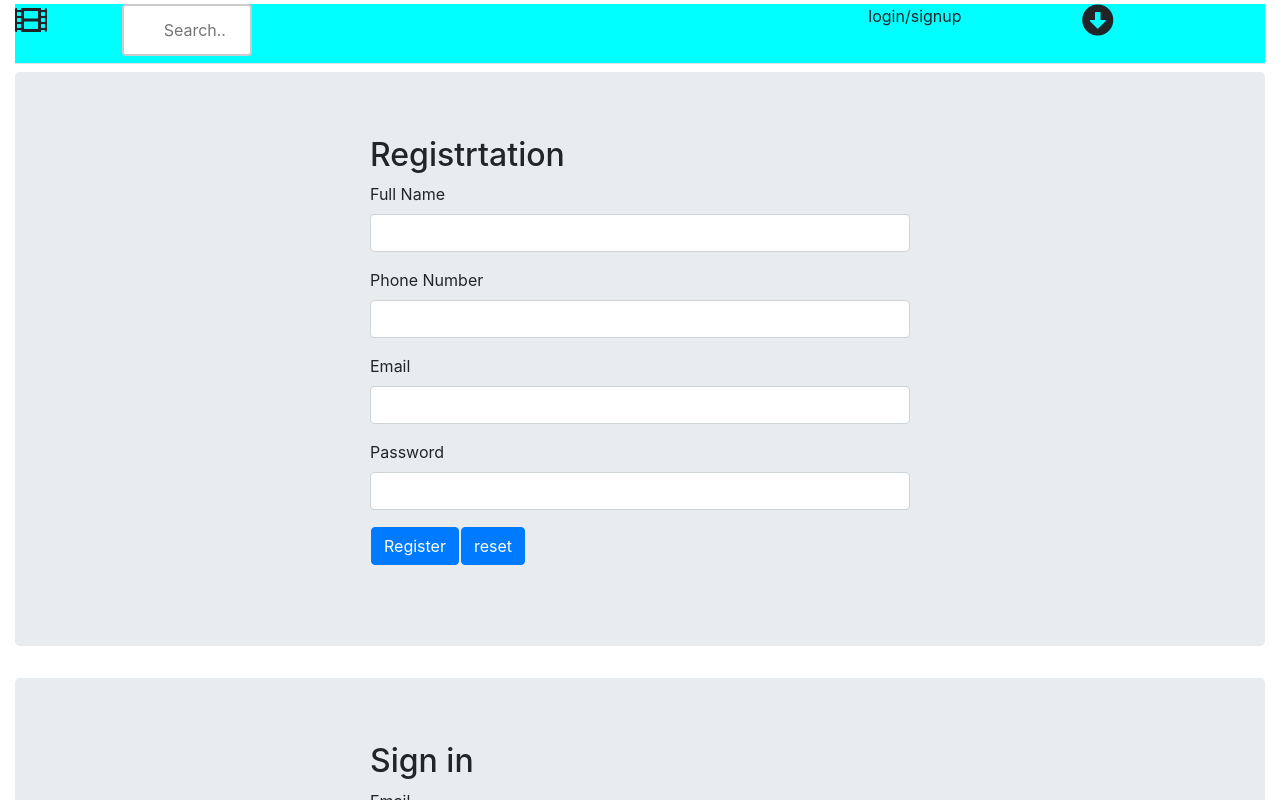
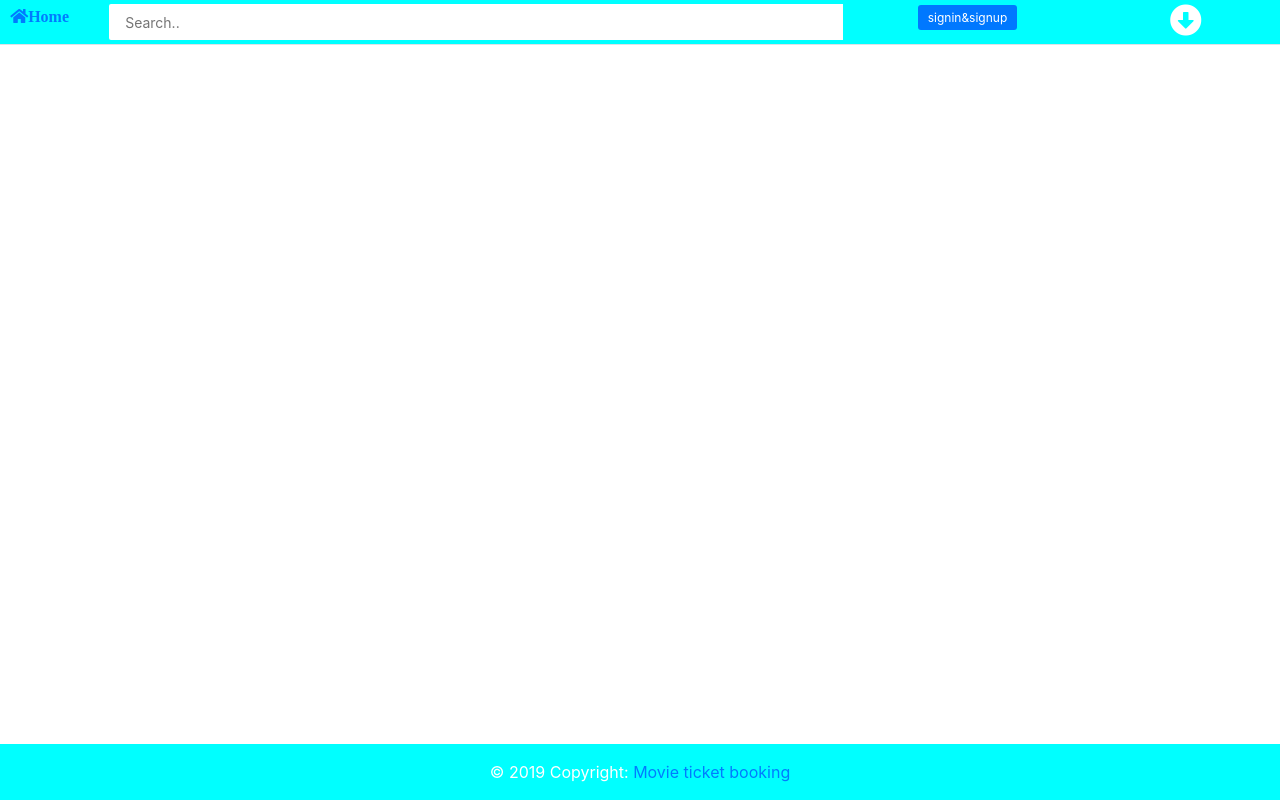
Before and after one commit to saikumarpuli/Angular_Projects, an Angular app in the folder Myapp/: page /home in a window 1280 px wide. Shown: the top 800 px of the page. Built offline with nearby package versions, Linux system fonts and the light colour scheme.

Commit message:
Movie ticket Booking

```diff
--- a/Myapp/src/app/homepage/homepage.component.css
+++ b/Myapp/src/app/homepage/homepage.component.css
@@ -16,15 +16,41 @@
   -webkit-transition: width 0.4s ease-in-out;
   transition: width 0.4s ease-in-out;
   }
-#search:focus {
+#search {
+  padding: 0 16px;
+  border-radius: 2px 0 0 2px;
+  border: 0;
+  outline: 0 none;
+  font-size: 14px;
+  height: 36px;
   width: 100%;
 }
+
 #navigation{
   background-color: aqua;
-
- }
+  background-color: aqua;
+  position: fixed;
+  left: 0;
+  top: 0;
+  width: 100%;
+  color: white;
+  text-align: center;
+}
 
 #footer{
   background-color: aqua;
-
+   position: fixed;
+   left: 0;
+   bottom: 0;
+   width: 100%;
+   color: white;
+   text-align: center;
+ }
+#signin{
+  background: #0078ff;
+  padding: 5px 10px;
+  border-radius: 3px;
+  font-size: 12px;
+  color: #fff;
+  vertical-align: center;
 }
--- a/Myapp/src/app/homepage/homepage.component.html
+++ b/Myapp/src/app/homepage/homepage.component.html
@@ -1,16 +1,21 @@
+<!----Header part started-->
 <div class="container-fluid">
   <header class="page-footer font-small blue" id="navigation">
 
-  <div class="pb-1 mt-1 mb-2 border-bottom" >
+  <div class="pb-1 mt-1 mb-0 border-bottom" >
     <div class="row">
       <div class="col-sm-1" >
-        <i class="fas fa-film fa-2x" id="movieicon" ></i>
-      </div>
+        <nav>
+          <a routerLink="/home" routerLinkActive="active" class="fa fa-home" aria-hidden="true" id="home">Home</a>
+        </nav>
+        </div>
       <div class="col-sm-7">
         <input type="text" placeholder="Search.." id="search">
       </div>
       <div class="col-sm-2">
-      <p (click)="login()">login/signup</p>
+        <nav>
+           <a routerLink="/login" routerLinkActive="active" id="signin">signin&signup</a>
+         </nav>
       </div>
       <div class="col-sm-2">
         <i class="fas fa-arrow-alt-circle-down fa-2x"></i>
@@ -18,9 +23,11 @@
     </div>
   </div>
   </header>
-  <app-signup></app-signup>
-  <app-login></app-login>
   <div>
+    <!-- Header part End -->
+
+
+
     <footer class="page-footer font-small blue" id="footer">
        <div class="footer-copyright text-center py-3">© 2019 Copyright:
         <a href="/"> Movie ticket booking</a>
--- a/Myapp/src/app/login/login.component.html
+++ b/Myapp/src/app/login/login.component.html
@@ -10,21 +10,28 @@
             <input type="text" formControlName="email" class="form-control" [ngClass]="{ 'is-invalid': submitted && f.email.errors }" />
             <div *ngIf="submitted && f.email.errors" class="invalid-feedback">
               <div *ngIf="f.email.errors.required">Email is required</div>
-              <div *ngIf="f.email.errors.pattern">Email must be a valid email address</div>
+              <div *ngIf="f.email.errors.pattern"><p>Email must be a valid email address</p></div>
             </div>
           </div>
           <div class="form-group">
             <label>Password</label>
             <input type="password" formControlName="password" class="form-control" [ngClass]="{ 'is-invalid': submitted && f.password.errors }" />
             <div *ngIf="submitted && f.password.errors" class="invalid-feedback">
-              <div *ngIf="f.password.errors.required">Password is required</div>
-              <div *ngIf="f.password.errors.minlength">Password must be at least 6 characters</div>
+              <div *ngIf="f.password.errors.required"><p>Password is required</p></div>
+              <div *ngIf="f.password.errors.minlength"><p>Password must be at least 6 characters</p></div>
             </div>
           </div>
           <div class="form-group">
-           <tr> <td><button [disabled]="loading" class="btn btn-primary">Register</button></td>
+           <tr> <td><button [disabled]="loading" class="btn btn-primary">Sign in</button></td>
             <td><button type="reset" class="btn btn-primary">reset</button></td>
            </tr>
+          </div>
+
+          <div class="form-group">
+          <nav>
+            <p>New to Ticket Booking? Create an account</p>
+            <a routerLink="/signup" routerLinkActive="active" class="btn btn-primary">Register</a>
+          </nav>
           </div>
         </form>
       </div>
--- a/Myapp/src/app/signup/signup.component.html
+++ b/Myapp/src/app/signup/signup.component.html
@@ -8,8 +8,8 @@
             <label>Full Name</label>
             <input type="text" formControlName="fullName" class="form-control" [ngClass]="{ 'is-invalid': submitted && f.fullName.errors }" />
             <div *ngIf="submitted && f.fullName.errors" class="invalid-feedback">
-              <div *ngIf="f.fullName.errors.required">fullName is required</div>
-              <div *ngIf="f.fullName.errors.minlength">fullName must be at least 6 characters</div>
+              <div *ngIf="f.fullName.errors.required"><p>fullName is required</p></div>
+              <div *ngIf="f.fullName.errors.minlength"><p>fullName must be at least 6 characters</p></div>
             </div>
           </div>
           <div class="form-group">
@@ -17,8 +17,8 @@
             <input type="text" formControlName="phoneNo" class="form-control" [ngClass]="{ 'is-invalid': submitted && f.phoneNo.errors }" />
             <div *ngIf="submitted && f.phoneNo.errors" class="invalid-feedback">
               <div *ngIf="f.phoneNo.errors.required">phoneNo is required</div>
-              <div *ngIf="f.phoneNo.errors.pattern">phoneNo must be start with 7 or 8 or 9 and 10 digits</div>
-              <div *ngIf="f.phoneNo.errors.maxlength">Password must 10 digits</div>
+              <div *ngIf="f.phoneNo.errors.pattern"><p>phoneNo must be start with 7 or 8 or 9 and 10 digits</p></div>
+              <div *ngIf="f.phoneNo.errors.maxlength"><p>Phone number must 10 digits</p></div>
 
             </div>
           </div>
@@ -26,16 +26,16 @@
             <label>Email</label>
             <input type="text" formControlName="email" class="form-control" [ngClass]="{ 'is-invalid': submitted && f.email.errors }" />
             <div *ngIf="submitted && f.email.errors" class="invalid-feedback">
-              <div *ngIf="f.email.errors.required">Email is required</div>
-              <div *ngIf="f.email.errors.pattern">Email must be a valid email address</div>
+              <div *ngIf="f.email.errors.required"><p>Email is required</p></div>
+              <div *ngIf="f.email.errors.pattern"><p>Email must be a valid email address</p></div>
             </div>
           </div>
           <div class="form-group">
             <label>Password</label>
             <input type="password" formControlName="password" class="form-control" [ngClass]="{ 'is-invalid': submitted && f.password.errors }" />
             <div *ngIf="submitted && f.password.errors" class="invalid-feedback">
-              <div *ngIf="f.password.errors.required">Password is required</div>
-              <div *ngIf="f.password.errors.minlength">Password must be at least 6 characters</div>
+              <div *ngIf="f.password.errors.required"><p>Password is required</p></div>
+              <div *ngIf="f.password.errors.minlength"><p>Password must be at least 6 characters</p></div>
             </div>
           </div>
           <div class="form-group">
```
